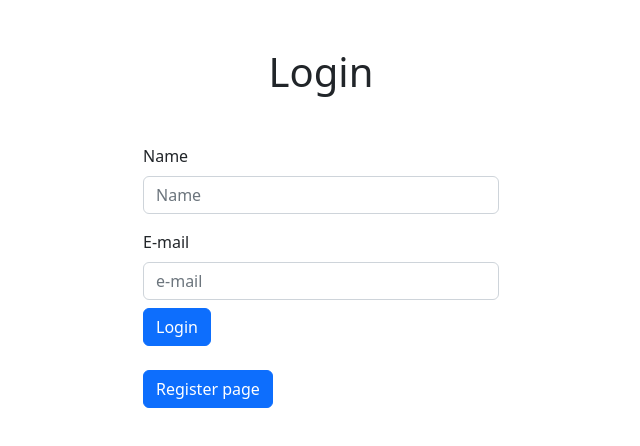
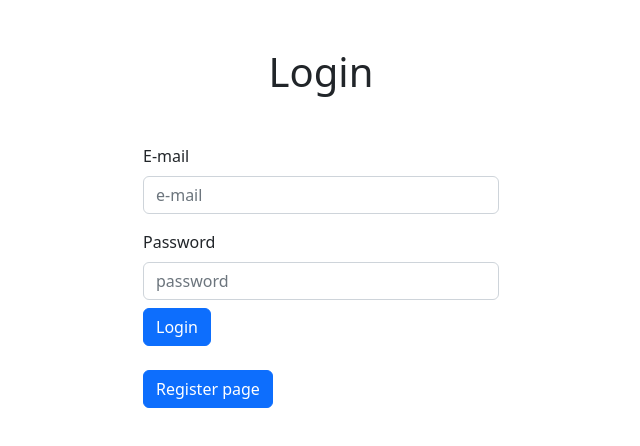
Before and after one commit to 1zboro1/t4_userManagmentSite, a React (Create React App) app in the folder client/: page / in a window 1280 px wide. Shown: the top 446 px of the page, without its empty margins (319-959 px from the left). Built offline with nearby package versions, Linux system fonts and the light colour scheme.

Commit message:
add passwd input

```diff
--- a/client/src/pages/Dashboard.js
+++ b/client/src/pages/Dashboard.js
@@ -2,6 +2,7 @@ import React, { useEffect } from "react";
 import jwt from "jsonwebtoken";
 import { useNavigate } from "react-router-dom";
 import UserList from "../UserList";
+import "bootstrap/dist/css/bootstrap.min.css";
 
 const Dashboard = () => {
   const history = useNavigate();
@@ -30,7 +31,7 @@ const Dashboard = () => {
   });
   return (
     <div>
-      <h1>Hello world!</h1>
+      <h1 className="text-center">Hello world!</h1>
       <UserList />
     </div>
   );
--- a/client/src/pages/Login.js
+++ b/client/src/pages/Login.js
@@ -17,8 +17,8 @@ async function updateDate() {
 }
 
 function Login() {
-  const [name, setName] = useState("");
   const [email, setEmail] = useState("");
+  const [password, setPassword] = useState("");
   async function loginUser(e) {
     e.preventDefault();
     const repsonse = await fetch("http://localhost:1337/api/login", {
@@ -27,8 +27,8 @@ function Login() {
         "Content-Type": "application/json",
       },
       body: JSON.stringify({
-        name,
         email,
+        password,
       }),
     });
     const data = await repsonse.json();
@@ -49,21 +49,6 @@ function Login() {
         <Form onSubmit={loginUser}>
           <Row className="mb-3 mt-5">
             <Col md={{ span: 4, offset: 4 }}>
-              <Form.Group controlId="nameInput">
-                <Form.Label>Name</Form.Label>
-                <Form.Control
-                  type="text"
-                  placeholder="Name"
-                  value={name}
-                  onChange={(e) => {
-                    setName(e.target.value);
-                  }}
-                />
-              </Form.Group>
-            </Col>
-          </Row>
-          <Row>
-            <Col md={{ span: 4, offset: 4 }}>
               <Form.Group controlId="emailInput">
                 <Form.Label>E-mail</Form.Label>
                 <Form.Control
@@ -77,9 +62,26 @@ function Login() {
               </Form.Group>
             </Col>
           </Row>
+          <Row>
+            <Col md={{ span: 4, offset: 4 }}>
+              <Form.Group controlId="emailInput">
+                <Form.Label>Password</Form.Label>
+                <Form.Control
+                  type="password"
+                  placeholder="password"
+                  value={password}
+                  onChange={(e) => {
+                    setPassword(e.target.value);
+                  }}
+                />
+              </Form.Group>
+            </Col>
+          </Row>
           <Row className="mb-4 mt-2">
             <Col md={{ offset: 4 }}>
-              <Button type="submit" onClick={updateDate}>Login</Button>
+              <Button type="submit" onClick={updateDate}>
+                Login
+              </Button>
             </Col>
           </Row>
         </Form>
--- a/client/src/pages/Register.js
+++ b/client/src/pages/Register.js
@@ -7,6 +7,7 @@ function Register() {
   const history = useNavigate();
   const [name, setName] = useState("");
   const [email, setEmail] = useState("");
+  const [password, setPassword] = useState("");
   async function registerUser(e) {
     e.preventDefault();
     const repsonse = await fetch("http://localhost:1337/api/register", {
@@ -17,6 +18,7 @@ function Register() {
       body: JSON.stringify({
         name,
         email,
+        password,
       }),
     });
     const data = await repsonse.json();
@@ -25,7 +27,7 @@ function Register() {
       alert("Registration successfull");
       history("/login");
     } else {
-      alert("Error. Duplicate email or wrong data")
+      alert("Error. Duplicate email or wrong data");
     }
   }
   return (
@@ -48,7 +50,7 @@ function Register() {
               </Form.Group>
             </Col>
           </Row>
-          <Row>
+          <Row className="mb-3">
             <Col md={{ span: 4, offset: 4 }}>
               <Form.Group controlId="emailInput">
                 <Form.Label>E-mail</Form.Label>
@@ -58,6 +60,21 @@ function Register() {
                   value={email}
                   onChange={(e) => {
                     setEmail(e.target.value);
+                  }}
+                />
+              </Form.Group>
+            </Col>
+          </Row>
+          <Row>
+            <Col md={{ span: 4, offset: 4 }}>
+              <Form.Group controlId="passwordInput">
+                <Form.Label>Password</Form.Label>
+                <Form.Control
+                  type="password"
+                  placeholder="Password"
+                  value={password}
+                  onChange={(e) => {
+                    setPassword(e.target.value);
                   }}
                 />
               </Form.Group>
```
Lines whose indentation alone changed are shown as unchanged.
